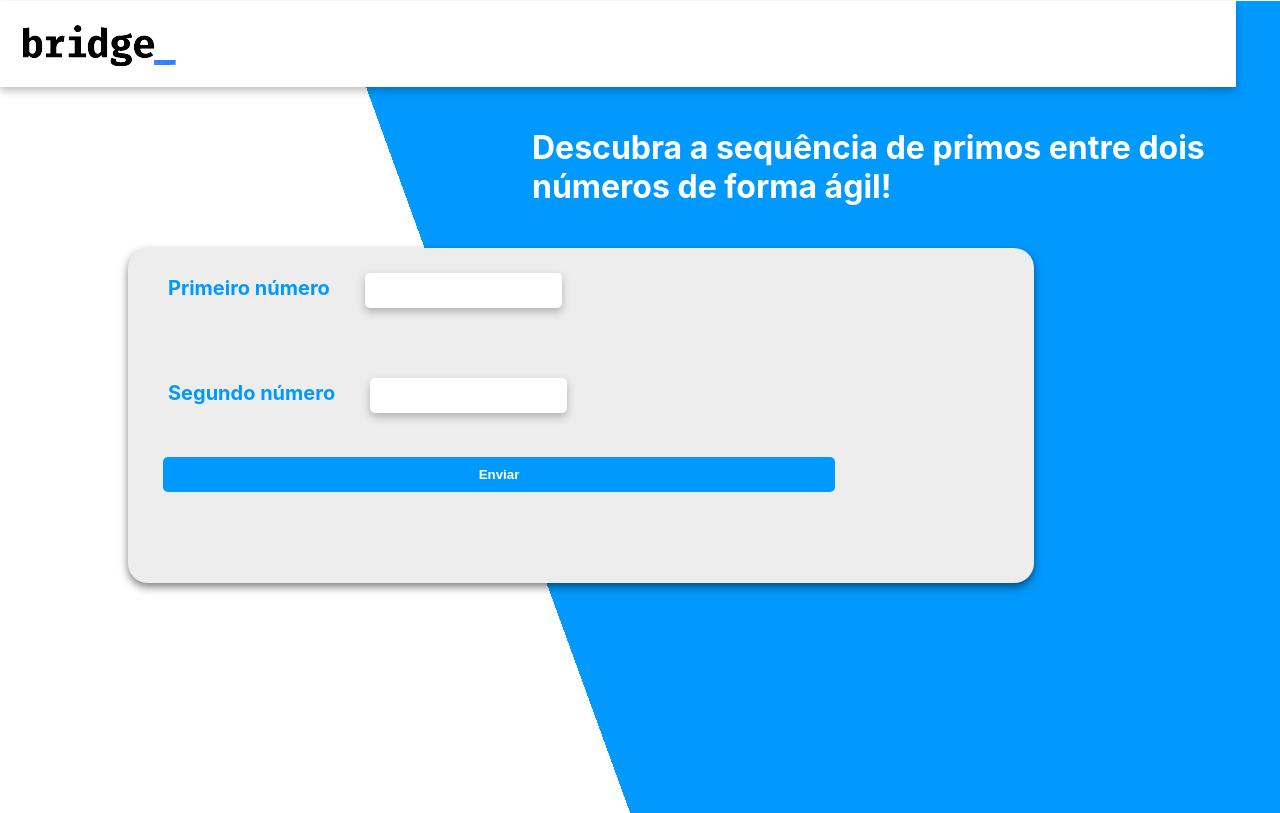
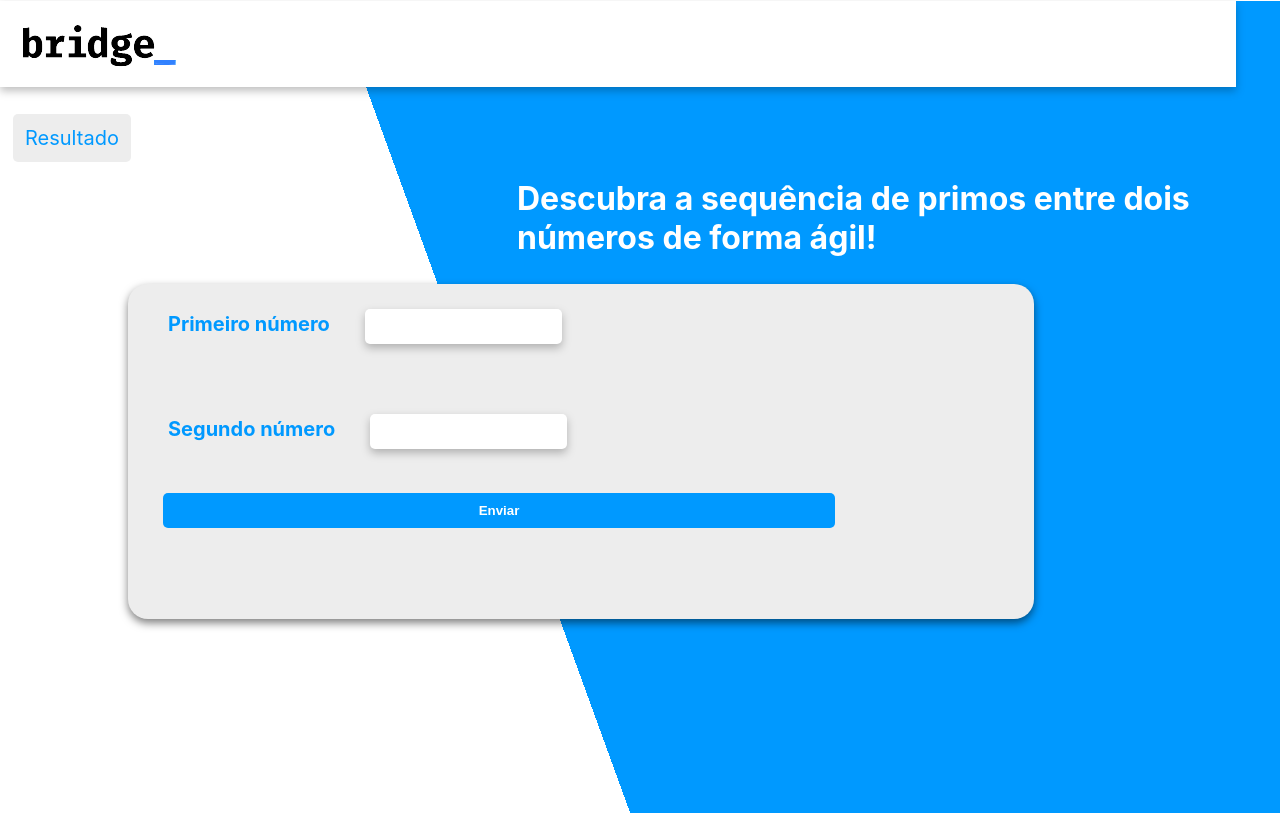
Before and after one commit to eduardagomess/web-app-react, a React (Create React App) app in the folder web-app/: page / in a window 1280 px wide. Built offline with nearby package versions, Linux system fonts and the light colour scheme.

Commit message:
Update App.css and home.js, it was added a layout to show de resul

```diff
--- a/web-app/src/App.css
+++ b/web-app/src/App.css
@@ -20,7 +20,7 @@
 #title{
   color: white;
   margin-left: 40%;
-  padding: 20px;
+  padding: 5px;
 }
 
 #form{
@@ -69,3 +69,30 @@
 .mobile-hide{
   display: none;
 }
+
+#resul{
+  display: none;
+}
+
+.list{
+  list-style: none;
+  display: flex;
+  flex-direction: row;
+  font-size: 20px;
+ }
+
+ .result-list{
+  font-size: 20px;
+  background-color: #EDEDED;
+  text-align: justify;
+  margin-top: 15px;
+  margin-left: -30px;
+  padding: 12px;
+  color: #0099ff;
+  border-radius: 5px;
+ }
+
+ #table{
+  width: 500px;
+  margin-top: 20px;
+ }
--- a/web-app/src/pages/home.js
+++ b/web-app/src/pages/home.js
@@ -8,21 +8,32 @@ function Home(){
     return (
     <div id="bg">
         <Navbar/>
+        <div id="result">
+            <ul>
+                <li className='list'>
+                    <table id='table'>
+                        <tr><td>
+                            <spam className="result-list">Resultado</spam>
+                        </td></tr>
+                    </table>
+                </li>
+            </ul>
+        </div>
         <div>
-            <h1 id="title">Descubra a sequência de primos entre dois números de forma ágil!</h1>
+            <h1 id='title'>Descubra a sequência de primos entre dois números de forma ágil!</h1>
         </div>
         <div className='mobile-hide'>
             <Curiosity/>
         </div>
         <form id='form'>
             <div id='first-number'>
-                <label id="label"> Primeiro número <input   className='input' type="text" name="num1" id="num1"  /> </label>
+                <label id="label"> Primeiro número <input   className='input' type='text' name='num1' id='num1'  /> </label>
             </div>
             <div id='second-number'>
-                <label id="label" > Segundo número <input  className='input' name="num2" id="num2" /> </label>
+                <label id="label" > Segundo número <input  className='input' name='num2' id='num2' /> </label>
             </div>
             <div>
-                <button id='button' type="submit" value="Enviar"><spam id='button-title'>Enviar</spam></button>
+                <button id='button' type='submit' value='Enviar'><spam id='button-title'>Enviar</spam></button>
                 { /* <input type="submit" value="Salvar"> */}
             </div>
         </form>
```
